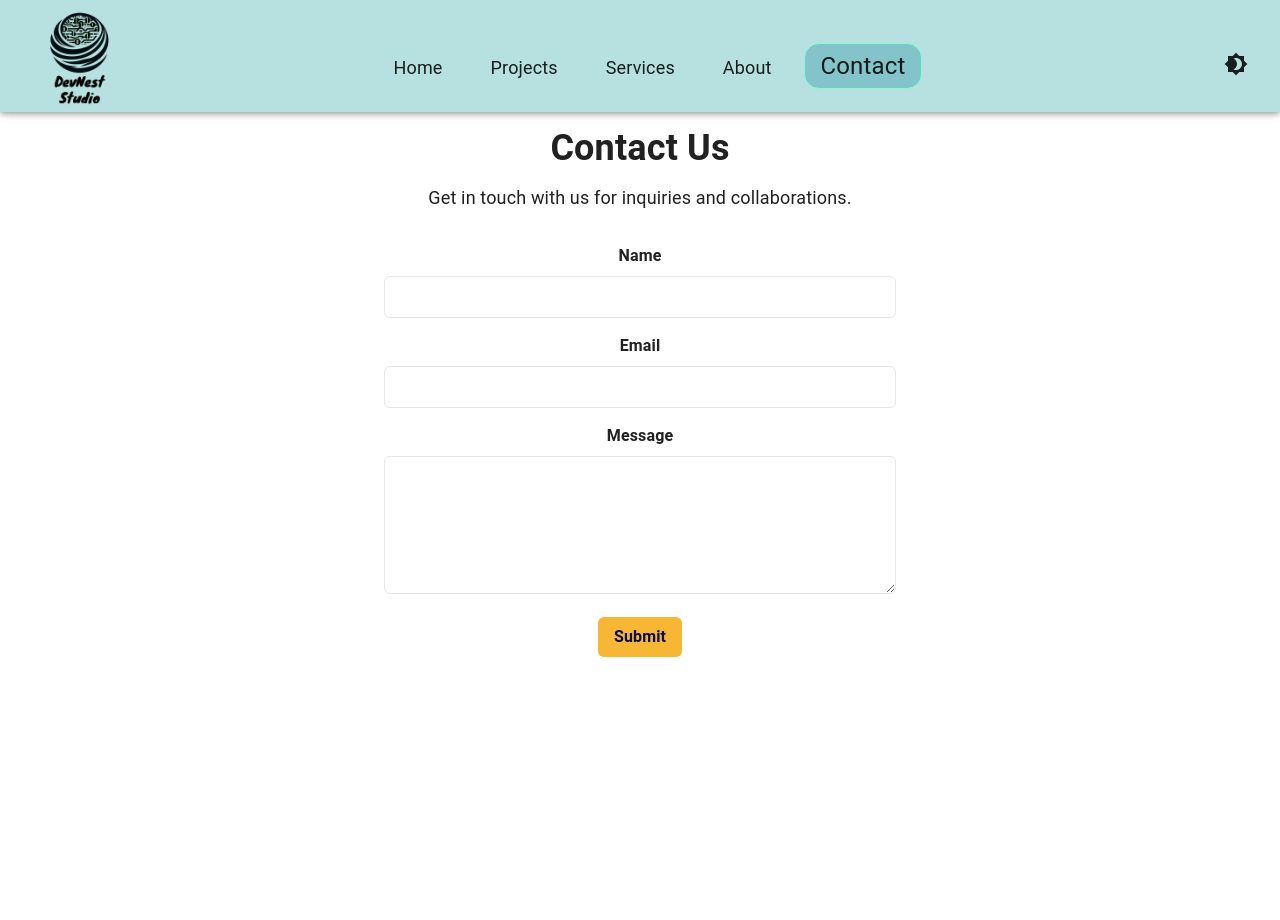
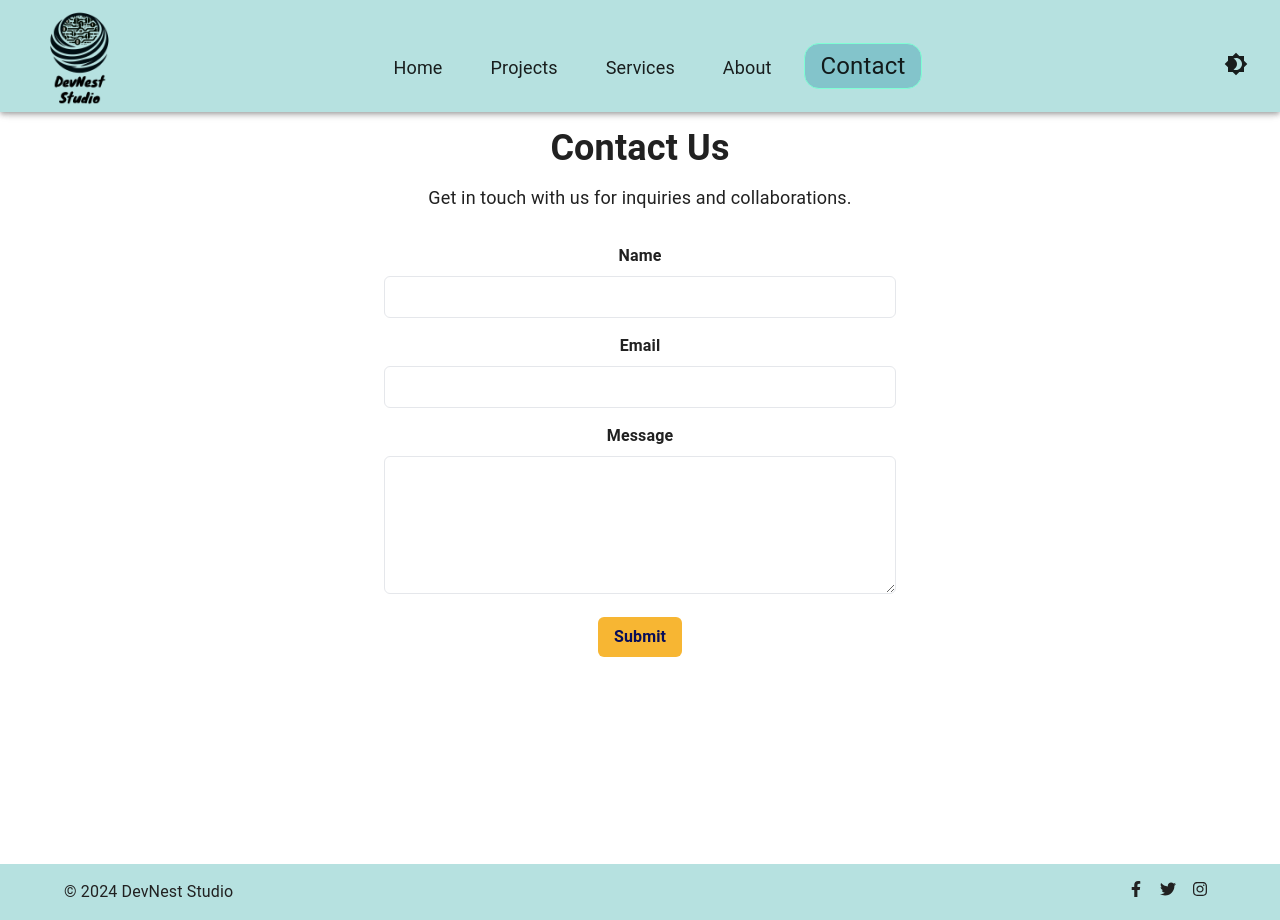
Before and after one commit to Evergreen-Tech-Solutions/DevNest_Studio, a React (Create React App) app: page /contact in a window 1280 px wide. Before the commit the page ends 864 px from the top, so only its background shows below. Built offline with nearby package versions, Linux system fonts and the light colour scheme.

Commit message:
Added the footer to the app

```diff
--- a/package.json
+++ b/package.json
@@ -15,6 +15,7 @@
     "postcss": "^8.4.35",
     "react": "^18.2.0",
     "react-dom": "^18.2.0",
+    "react-icons": "^5.0.1",
     "react-lottie": "^1.2.4",
     "react-router-dom": "^6.22.3",
     "react-scripts": "5.0.1",
--- a/public/index.html
+++ b/public/index.html
@@ -4,6 +4,7 @@
     <meta charset="utf-8" />
     <link rel="icon" href="%PUBLIC_URL%/favicon.ico" />
     <link rel="stylesheet" href="https://use.fontawesome.com/releases/v5.15.3/css/all.css">
+    <link href="https://fonts.googleapis.com/icon?family=Material+Icons" rel="stylesheet">
     <meta name="viewport" content="width=device-width, initial-scale=1" />
     <meta name="theme-color" content="#000000" />
     <meta
--- a/src/App.js
+++ b/src/App.js
@@ -11,6 +11,7 @@ import ContactPage from './pages/ContactPage';
 import WebApplication from './pages/web_srvc/web-application';
 import MobileApplication from './pages/mob_srvc/mobile-application';
 import { deepOrange, grey } from '@mui/material/colors';
+import Footer from './components/Footer';
 
 
 
@@ -32,7 +33,7 @@ function App() {
         }
       : {
           // palette values for dark mode
-          primary: { main: grey[900] },
+          primary: { main: grey[800] },
           divider: deepOrange[500],
           background: {
             default: grey[600],
@@ -69,6 +70,7 @@ function App() {
               <Route path="/contact" element={<ContactPage />} />
             </Routes>
           </main>
+          <Footer />
         </div>
         </ThemeProvider>
     </Router>
--- /dev/null
+++ b/src/components/Footer.js
@@ -0,0 +1,28 @@
+import React from 'react';
+import { Box, Container, Typography } from '@mui/material';
+import { FaFacebookF, FaTwitter, FaInstagram } from 'react-icons/fa';
+
+function Footer() {
+    const currentYear = new Date().getFullYear();
+
+    return (
+        <Box component="footer" sx={{ backgroundColor: 'primary.main', py: 2 }}>
+            <Container maxWidth="lg" sx={{ display: 'flex', justifyContent: 'space-between', alignItems: 'center' }}>
+                <Typography variant="body1">© {currentYear} DevNest Studio</Typography>
+                <div>
+                    <a href="https://www.facebook.com" target="_blank" rel="noopener noreferrer" className="inline-block mx-2">
+                        <FaFacebookF />
+                    </a>
+                    <a href="https://www.twitter.com" target="_blank" rel="noopener noreferrer" className="inline-block mx-2">
+                        <FaTwitter />
+                    </a>
+                    <a href="https://www.instagram.com" target="_blank" rel="noopener noreferrer" className="inline-block mx-2">
+                        <FaInstagram />
+                    </a>
+                </div>
+            </Container>
+        </Box>
+    );
+}
+
+export default Footer;
```
Also changed, not shown: 1 other file (tests, documents, lock files or other folders).
